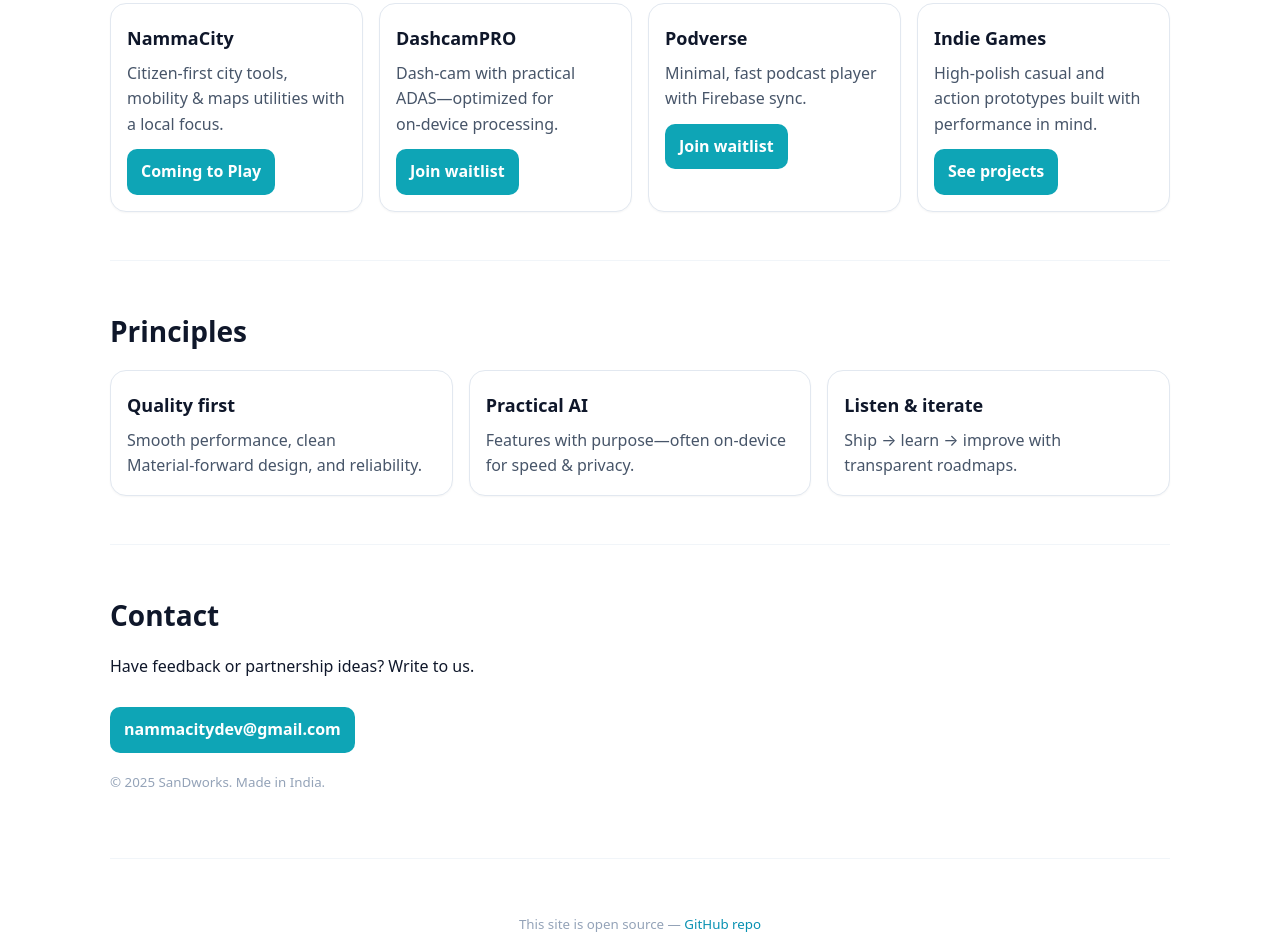
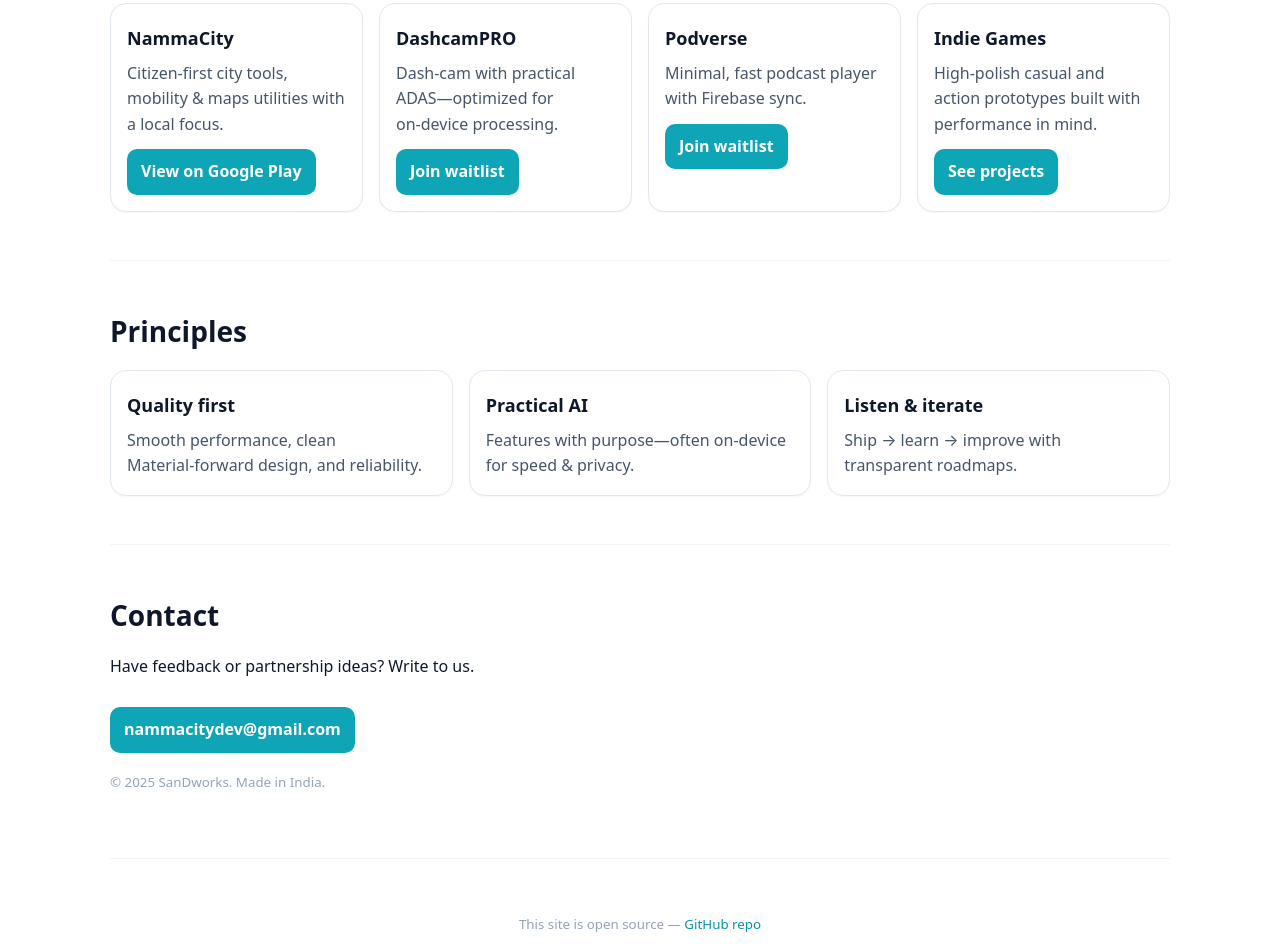
Before and after one commit to deepakmeasow/SanDworks-website, a plain HTML site: page index.html in a window 1280 px wide. Shown: the part 1821-2767 px from the top of the page. Drawn offline with Linux system fonts and the light colour scheme.

Commit message:
Update favicon.svg and index.html: fix SVG formatting and update NammaCity link to direct to Google Play

```diff
--- a/index.html
+++ b/index.html
@@ -37,7 +37,7 @@
     <section id="apps" class="section">
       <h2>Featured</h2>
       <div class="grid">
-        <div class="card"><h3>NammaCity</h3><p>Citizen‑first city tools, mobility & maps utilities with a local focus.</p><a class="cta" href="#" target="_blank" rel="noopener">Coming to Play</a></div>
+  <div class="card"><h3>NammaCity</h3><p>Citizen‑first city tools, mobility & maps utilities with a local focus.</p><a class="cta" href="https://play.google.com/store/apps/details?id=com.sandworks.nammacity" target="_blank" rel="noopener">View on Google Play</a></div>
   <div class="card"><h3>DashcamPRO</h3><p>Dash‑cam with practical ADAS—optimized for on‑device processing.</p><a class="cta" href="mailto:nammacitydev@gmail.com?subject=SanDworks%20App%20Waitlist" target="_blank" rel="noopener">Join waitlist</a></div>
   <div class="card"><h3>Podverse</h3><p>Minimal, fast podcast player with Firebase sync.</p><a class="cta" href="mailto:nammacitydev@gmail.com?subject=SanDworks%20App%20Waitlist" target="_blank" rel="noopener">Join waitlist</a></div>
         <div class="card"><h3>Indie Games</h3><p>High‑polish casual and action prototypes built with performance in mind.</p><a class="cta" href="#" target="_blank" rel="noopener">See projects</a></div>
```
Also changed, not shown: assets/icons/favicon.svg.
